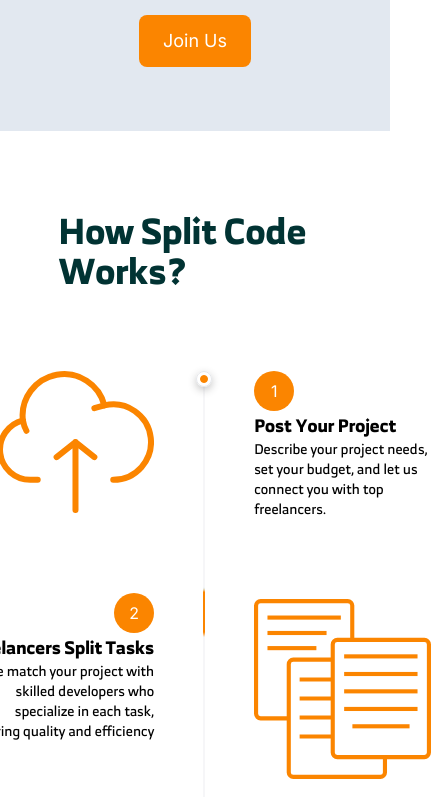
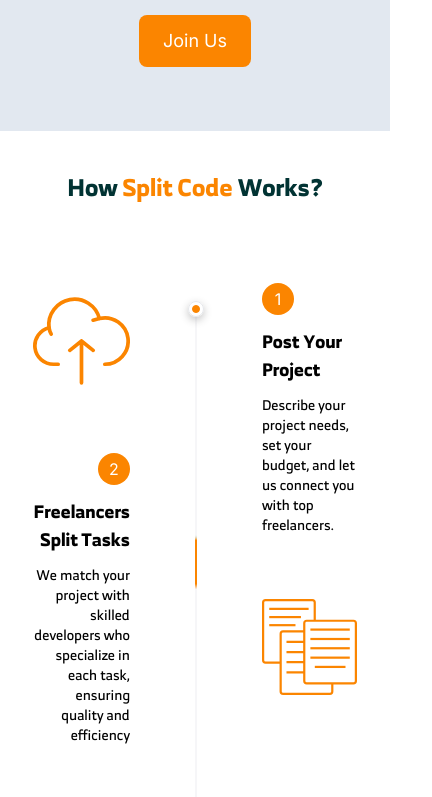
Before and after one commit to M7zain/split-code, a Next.js app: page / in a window 390 px wide. Shown: the part 1660-2457 px from the top of the page, 432 px wide, since content can reach past the window. Built offline with nearby package versions, Linux system fonts and the light colour scheme.

Commit message:
optimized how it works section for mobile

```diff
--- a/src/app/Sections/How.tsx
+++ b/src/app/Sections/How.tsx
@@ -1,99 +1,78 @@
-import React from 'react'
-import { TracingBeam } from '../ui/tracing-beam'
-import Image from 'next/image'
-import cloud from "../../../public/images/cloud.svg"
-
-import { howLeft, howRight } from '@/constants'
+import React from 'react';
+import { TracingBeam } from '../ui/tracing-beam';
+import Image from 'next/image';
+import { howLeft, howRight } from '@/constants';
 
 const How = () => {
   return (
-<section className='flex flex-col items-center justify-center px-[15vw] lg:px-[30vw]  mt-20 ' id='How'>
-        <h1 className='text-4xl lg:text-6xl  font-rb font-bold text-oliveGreen  '>
-          How Split Code Works?
+    <section className='flex flex-col items-center justify-center p-10 md:p-20 w-screen' id='How'>
+      <h1 className='text-2xl md:text-4xl lg:text-6xl text-center font-rb font-bold text-oliveGreen'>
+        How <span className='text-splitOrange'>Split Code</span> Works?
       </h1>
 
-        <div className='flex  mt-20'>
+      <div className='flex flex-row justify-center items-center mt-10 md:mt-20 w-full'>
 
         {/* Left side */}
-                <div >
-                  {
-                    howLeft.map((item) => (
+        <div className='flex flex-col items-end w-full md:w-1/2 px-4'>
+          {howLeft.map((item) => (
+            <div key={item.id} className='flex flex-col items-end mb-10 md:mb-20'>
+              <Image src={item.imgURL} alt={`${item.title} image`} className='w-36 h-36 md:w-40 md:h-40' />
 
-
-                  <div key={item.id} className='flex flex-col items-end  '>
-                        <Image src={item.imgURL} alt="cloud image" />
-
-                        <div className='flex flex-col items-end my-20'>
+              <div className='flex flex-col items-end my-10 md:my-20'>
                 {/* number of the step */}
-                        <div className='flex items-center justify-center bg-splitOrange p-1 rounded-full w-10 h-10'>
-                          <p className=' text-white text-center '>
+                <div className='flex items-center justify-center bg-splitOrange p-1 rounded-full w-8 h-8 md:w-10 md:h-10'>
+                  <p className='text-white text-center'>
                     {item.id}
                   </p>
                 </div>
 
-                        <h3 className='font-rb text-lg font-bold text-nowrap'>
+                {/* title  */}
+                <h3 className='font-rb text-lg font-bold text-right mt-3'>
                   {item.title}
                 </h3>
-                        <p className='font-rb text-sm text-right'>
+
+                {/* description */}
+                <p className='font-rb text-sm text-right max-w-xs mt-3'>
                   {item.description}
                 </p>
-
-
               </div>
             </div>
-                    ))
-                  }
-
-
+          ))}
         </div>
 
+        {/* Tracing Beam */}
+        <div className=' md:flex w-full md:w-auto justify-center'>
+          <TracingBeam />
+        </div>
 
-
-
-
-                 {/* the tracing beam */}
-                 <TracingBeam/>
-
-
-
-                 {/* Right side  */}
-
-                <div>
-                  {
-                    howRight.map((item) => (
-                      <div key={item.id}>
+        {/* Right side */}
+        <div className='flex flex-col items-start w-full md:w-1/2 px-4 mt-10 md:mt-0'>
+          {howRight.map((item) => (
+            <div key={item.id} className='flex flex-col items-start mb-10 md:mb-20'>
               {/* number of the step */}
-                    <div className='flex items-center justify-center bg-splitOrange p-1 rounded-full w-10 h-10'>
-                     <p className=' text-white text-center '>
+              <div className='flex items-center justify-center bg-splitOrange p-1 rounded-full w-8 h-8 md:w-10 md:h-10'>
+                <p className='text-white text-center'>
                   {item.id}
                 </p>
               </div>
 
-                     <h3 className='font-rb text-lg font-bold text-nowrap'>
+              {/* title  */}
+              <h3 className='font-rb text-lg font-bold text-left mt-3'>
                 {item.title}
               </h3>
-                    <p className='font-rb text-sm'>
-                    Describe your project needs, set your budget,
-                    and let us connect you with top freelancers.
+
+              {/* description */}
+              <p className='font-rb text-sm text-left max-w-xs mt-3'>
+                {item.description}
               </p>
 
-                    <Image src={item.imgURL} alt="cloud image" className='my-20'/>
-
+              <Image src={item.imgURL} alt={`${item.title} image`} className='w-36 h-36 md:w-40 md:h-40 my-10 md:my-20' />
             </div>
-                    ))
-                  }
-
-
+          ))}
         </div>
-
-
-
-
-
-
       </div>
     </section>
   )
 }
 
-export default How
+export default How;
```
Lines whose indentation alone changed are shown as unchanged.
